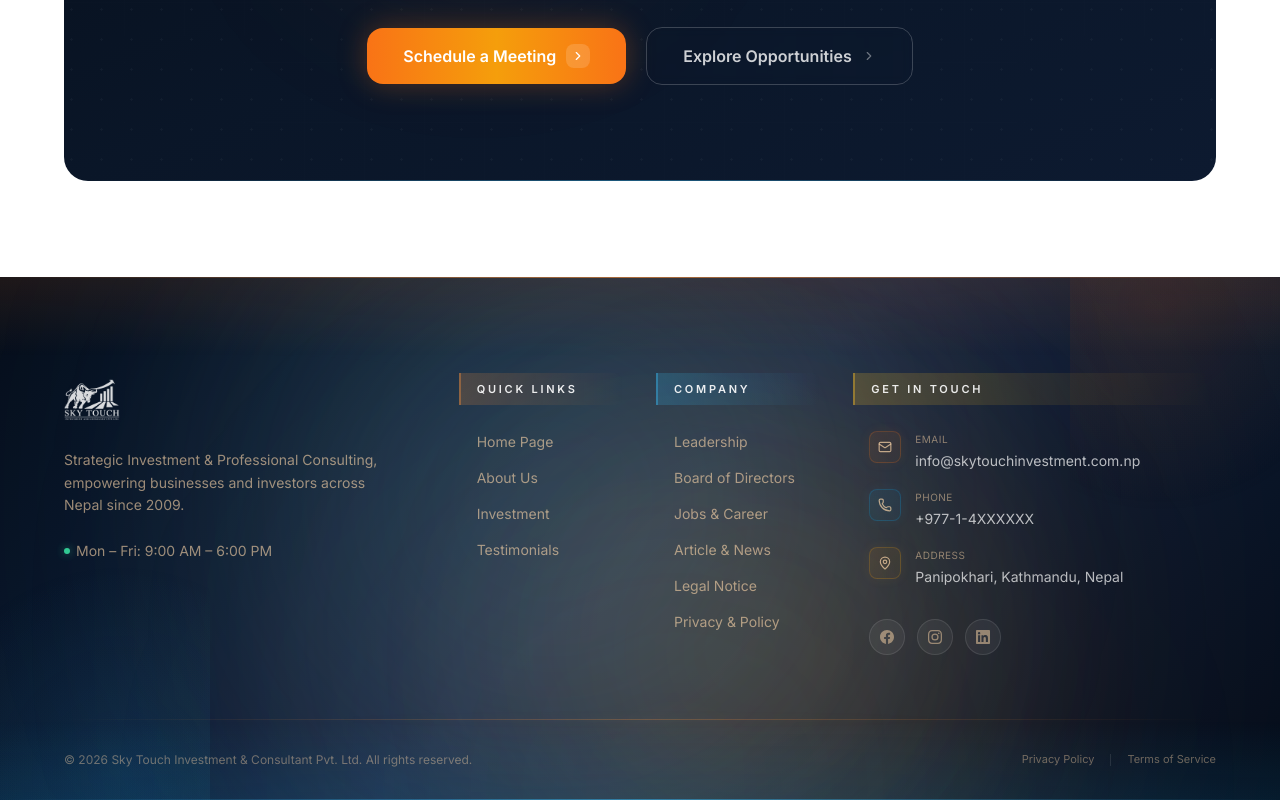
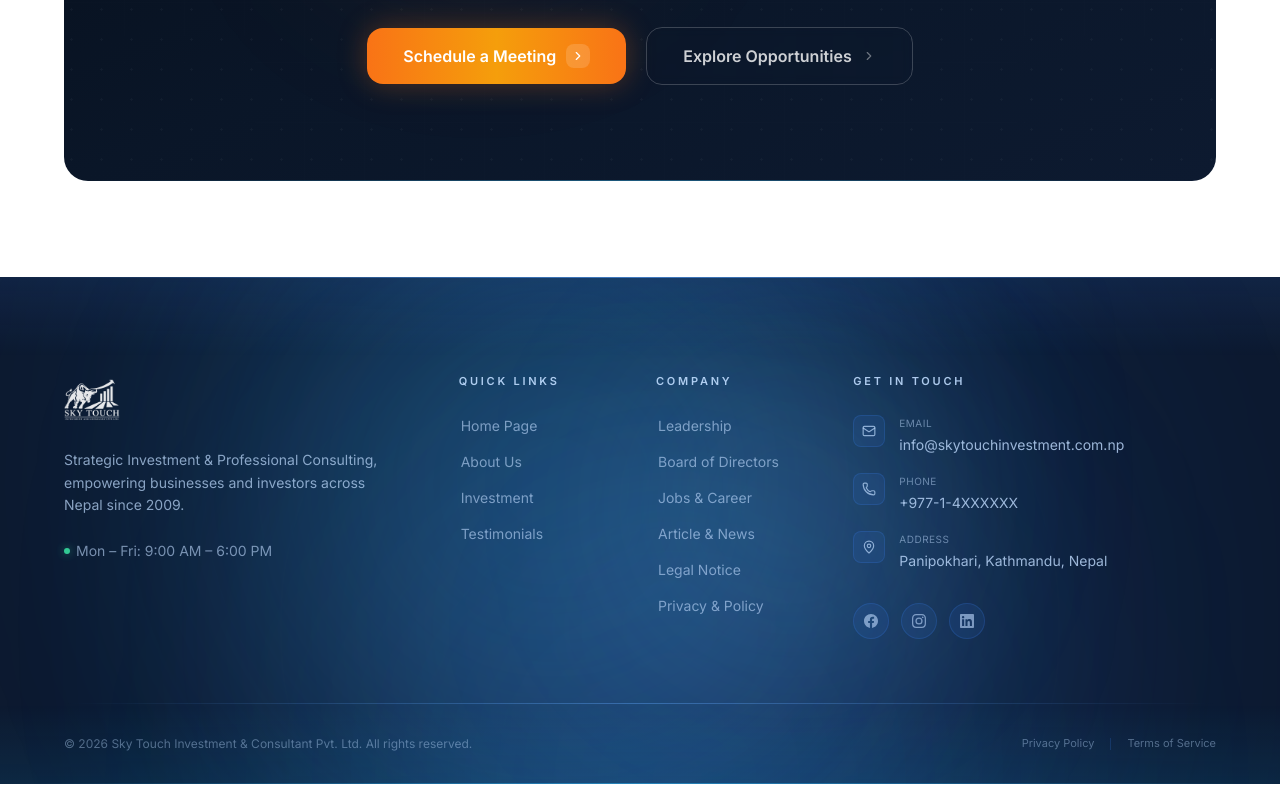
Before and after one commit to sugamQA/SkyTouchInvestment, a React (Vite) app in the folder frontend/: page /boards in a window 1280 px wide. Shown: the part 3013-3813 px from the top of the page. Built offline with nearby package versions, Linux system fonts and the light colour scheme.

Commit message:
refactor: revert to solid blue bg, blue-toned text, no gradient

```diff
--- a/frontend/src/components/Footer.jsx
+++ b/frontend/src/components/Footer.jsx
@@ -40,61 +40,28 @@ const socialLinks = [
 
 export default function Footer() {
   return (
-    <footer className="relative z-10 overflow-hidden text-white" style={{ background: 'linear-gradient(135deg, #060e1a 0%, #0b1a30 30%, #112240 50%, #0b1a30 70%, #060e1a 100%)' }}>
+    <footer className="relative z-10 overflow-hidden bg-[#0d1a30] text-white">
       <div className="absolute inset-0 overflow-hidden pointer-events-none">
-        <div className="absolute top-0 left-1/4 w-[700px] h-[700px] bg-orange-500/20 rounded-full blur-[150px] animate-pulse" />
-        <div className="absolute bottom-0 right-1/3 w-[600px] h-[600px] bg-sky-400/20 rounded-full blur-[140px] animate-pulse" style={{ animationDuration: '6s' }} />
-        <div className="absolute top-1/3 right-1/4 w-[400px] h-[400px] bg-amber-400/15 rounded-full blur-[120px] animate-pulse" style={{ animationDuration: '8s' }} />
-        <div className="absolute top-1/2 left-1/3 w-[500px] h-[500px] bg-blue-500/10 rounded-full blur-[150px]" />
-        <div className="absolute bottom-1/4 left-1/2 w-[300px] h-[300px] bg-orange-400/12 rounded-full blur-[100px] animate-pulse" style={{ animationDuration: '9s' }} />
-
-        <div className="absolute inset-x-0 top-0 h-px bg-gradient-to-r from-transparent via-orange-400/60 to-transparent" />
+        <div className="absolute top-0 left-1/4 w-[700px] h-[700px] bg-blue-500/25 rounded-full blur-[150px] animate-pulse" />
+        <div className="absolute bottom-0 right-1/3 w-[600px] h-[600px] bg-sky-400/25 rounded-full blur-[140px] animate-pulse" style={{ animationDuration: '6s' }} />
+        <div className="absolute top-1/2 left-1/3 w-[500px] h-[500px] bg-blue-400/15 rounded-full blur-[150px]" />
+        <div className="absolute bottom-1/4 left-1/2 w-[300px] h-[300px] bg-sky-300/20 rounded-full blur-[100px] animate-pulse" style={{ animationDuration: '9s' }} />
+        <div className="absolute inset-x-0 top-0 h-px bg-gradient-to-r from-transparent via-blue-400/60 to-transparent" />
         <div className="absolute inset-x-0 bottom-0 h-px bg-gradient-to-r from-transparent via-sky-400/50 to-transparent" />
-
-        <div className="absolute top-0 left-0 w-full h-40 bg-gradient-to-b from-orange-500/10 via-transparent to-transparent" />
+        <div className="absolute top-0 left-0 w-full h-40 bg-gradient-to-b from-blue-500/10 via-transparent to-transparent" />
         <div className="absolute bottom-0 left-0 w-full h-40 bg-gradient-to-t from-sky-500/10 via-transparent to-transparent" />
-
-        <div className="absolute top-0 right-0 w-[300px] h-[300px] opacity-[0.08]" style={{ background: 'radial-gradient(circle at 30% 30%, rgba(249,115,22,0.9) 0%, transparent 70%)', transform: 'translateX(30%) translateY(-20%)' }} />
-        <div className="absolute bottom-0 left-0 w-[300px] h-[300px] opacity-[0.08]" style={{ background: 'radial-gradient(circle at 70% 70%, rgba(56,189,248,0.9) 0%, transparent 70%)', transform: 'translateX(-30%) translateY(20%)' }} />
-
-        <svg className="absolute inset-0 w-full h-full opacity-[0.025]" viewBox="0 0 1440 800" preserveAspectRatio="none">
+        <svg className="absolute inset-0 w-full h-full opacity-[0.02]" viewBox="0 0 1440 800" preserveAspectRatio="none">
           <defs>
-            <linearGradient id="curve1" x1="0" y1="0" x2="1" y2="0">
-              <stop offset="0%" stopColor="#f97316" stopOpacity="0" />
-              <stop offset="30%" stopColor="#f97316" stopOpacity="0.3" />
-              <stop offset="70%" stopColor="#f97316" stopOpacity="0.3" />
-              <stop offset="100%" stopColor="#f97316" stopOpacity="0" />
-            </linearGradient>
-            <linearGradient id="curve2" x1="0" y1="0" x2="1" y2="0">
-              <stop offset="0%" stopColor="#38bdf8" stopOpacity="0" />
-              <stop offset="30%" stopColor="#38bdf8" stopOpacity="0.2" />
-              <stop offset="70%" stopColor="#38bdf8" stopOpacity="0.2" />
-              <stop offset="100%" stopColor="#38bdf8" stopOpacity="0" />
-            </linearGradient>
-            <linearGradient id="curve3" x1="0" y1="0" x2="1" y2="0">
-              <stop offset="0%" stopColor="#fbbf24" stopOpacity="0" />
-              <stop offset="40%" stopColor="#fbbf24" stopOpacity="0.15" />
-              <stop offset="60%" stopColor="#fbbf24" stopOpacity="0.15" />
-              <stop offset="100%" stopColor="#fbbf24" stopOpacity="0" />
-            </linearGradient>
             <pattern id="footer-dots" x="0" y="0" width="24" height="24" patternUnits="userSpaceOnUse">
-              <circle cx="12" cy="12" r="0.6" fill="white" opacity="0.25" />
+              <circle cx="12" cy="12" r="0.6" fill="white" opacity="0.3" />
             </pattern>
             <pattern id="footer-grid" width="50" height="50" patternUnits="userSpaceOnUse">
-              <path d="M 50 0 L 0 0 0 50" fill="none" stroke="white" strokeWidth="0.3" opacity="0.4" />
+              <path d="M 50 0 L 0 0 0 50" fill="none" stroke="white" strokeWidth="0.3" opacity="0.5" />
             </pattern>
           </defs>
-          <path d="M -100 200 Q 300 50 600 180 T 1400 120" stroke="url(#curve1)" strokeWidth="1.5" fill="none" opacity="0.6" />
-          <path d="M -100 250 Q 350 100 650 230 T 1400 170" stroke="url(#curve1)" strokeWidth="0.8" fill="none" opacity="0.4" />
-          <path d="M -100 400 Q 400 250 700 380 T 1500 320" stroke="url(#curve2)" strokeWidth="1.2" fill="none" opacity="0.5" />
-          <path d="M -100 450 Q 450 300 750 430 T 1500 370" stroke="url(#curve2)" strokeWidth="0.6" fill="none" opacity="0.3" />
-          <path d="M -100 600 Q 500 450 800 580 T 1500 520" stroke="url(#curve3)" strokeWidth="1" fill="none" opacity="0.4" />
           <rect width="100%" height="100%" fill="url(#footer-grid)" />
           <rect width="100%" height="100%" fill="url(#footer-dots)" />
         </svg>
-
-        <div className="absolute top-0 right-0 w-[300px] h-[300px] opacity-[0.04]" style={{ background: 'radial-gradient(circle at 30% 30%, rgba(249,115,22,0.8) 0%, transparent 70%)', transform: 'translateX(30%) translateY(-20%)' }} />
-        <div className="absolute bottom-0 left-0 w-[300px] h-[300px] opacity-[0.04]" style={{ background: 'radial-gradient(circle at 70% 70%, rgba(56,189,248,0.8) 0%, transparent 70%)', transform: 'translateX(-30%) translateY(20%)' }} />
       </div>
 
       <div className="max-w-[1440px] mx-auto px-6 md:px-16 pt-24 pb-8 relative">
@@ -102,13 +69,13 @@ export default function Footer() {
           <div className="lg:col-span-4">
             <picture>
               <source srcSet="/logo.webp" type="image/webp" />
-              <img src="/logo-sm.jpg" alt="SkyTouch" className="h-14 w-auto mb-5 brightness-0 invert opacity-85" loading="lazy" />
+              <img src="/logo-sm.jpg" alt="SkyTouch" className="h-14 w-auto mb-5 brightness-0 invert opacity-90" loading="lazy" />
             </picture>
-            <p className="text-sm text-orange-200/60 leading-relaxed mb-6 max-w-xs">
+            <p className="text-sm text-blue-200/70 leading-relaxed mb-6 max-w-xs">
               Strategic Investment & Professional Consulting, empowering businesses and investors across Nepal since 2009.
             </p>
             <div className="flex items-center gap-3 text-sm">
-              <span className="inline-flex items-center gap-1.5 text-orange-200/60">
+              <span className="inline-flex items-center gap-1.5 text-blue-200/60">
                 <span className="w-1.5 h-1.5 rounded-full bg-emerald-400 animate-pulse shadow-[0_0_8px_rgba(52,211,153,0.6)]" />
                 Mon – Fri: 9:00 AM – 6:00 PM
               </span>
@@ -116,12 +83,12 @@ export default function Footer() {
           </div>
 
           <div className="lg:col-span-2">
-            <h4 className="text-[11px] tracking-[0.25em] font-bold text-white/90 mb-6 uppercase bg-gradient-to-r from-orange-400/20 to-transparent pl-4 py-2 rounded-r-lg border-l-2 border-orange-400/50">Quick Links</h4>
-            <ul className="space-y-3 pl-4">
+            <h4 className="text-[11px] tracking-[0.25em] font-bold text-blue-200/90 mb-6 uppercase">Quick Links</h4>
+            <ul className="space-y-3">
               {quickLinks.map((link) => (
                 <li key={link.path}>
-                  <Link to={link.path} className="group inline-flex items-center gap-2 text-sm text-orange-200/60 hover:text-orange-300 transition-colors">
-                    <ChevronRight size={10} className="text-orange-400/0 group-hover:text-orange-400 transition-all -ml-4 group-hover:ml-0" />
+                  <Link to={link.path} className="group inline-flex items-center gap-2 text-sm text-blue-200/60 hover:text-sky-300 transition-colors">
+                    <ChevronRight size={10} className="text-sky-400/0 group-hover:text-sky-400 transition-all -ml-4 group-hover:ml-0" />
                     {link.label}
                   </Link>
                 </li>
@@ -130,11 +97,11 @@ export default function Footer() {
           </div>
 
           <div className="lg:col-span-2">
-            <h4 className="text-[11px] tracking-[0.25em] font-bold text-white/90 mb-6 uppercase bg-gradient-to-r from-sky-400/20 to-transparent pl-4 py-2 rounded-r-lg border-l-2 border-sky-400/50">Company</h4>
-            <ul className="space-y-3 pl-4">
+            <h4 className="text-[11px] tracking-[0.25em] font-bold text-blue-200/90 mb-6 uppercase">Company</h4>
+            <ul className="space-y-3">
               {companyLinks.map((link) => (
                 <li key={link.path}>
-                  <Link to={link.path} className="group inline-flex items-center gap-2 text-sm text-orange-200/60 hover:text-sky-300 transition-colors">
+                  <Link to={link.path} className="group inline-flex items-center gap-2 text-sm text-blue-200/60 hover:text-sky-300 transition-colors">
                     <ChevronRight size={10} className="text-sky-400/0 group-hover:text-sky-400 transition-all -ml-4 group-hover:ml-0" />
                     {link.label}
                   </Link>
@@ -144,43 +111,43 @@ export default function Footer() {
           </div>
 
           <div className="lg:col-span-4">
-            <h4 className="text-[11px] tracking-[0.25em] font-bold text-white/90 mb-6 uppercase bg-gradient-to-r from-amber-400/20 to-transparent pl-4 py-2 rounded-r-lg border-l-2 border-amber-400/50">Get In Touch</h4>
-            <ul className="space-y-4 pl-4">
+            <h4 className="text-[11px] tracking-[0.25em] font-bold text-blue-200/90 mb-6 uppercase">Get In Touch</h4>
+            <ul className="space-y-4">
               <li className="group">
-                <a href="mailto:info@skytouchinvestment.com.np" className="flex items-start gap-3.5 text-sm text-orange-200/70 hover:text-orange-300 transition-colors">
-                  <span className="mt-0.5 flex-shrink-0 w-8 h-8 rounded-lg bg-gradient-to-br from-orange-500/10 to-orange-500/5 border border-orange-500/20 flex items-center justify-center group-hover:bg-orange-500/20 group-hover:text-orange-400 group-hover:border-orange-500/40 transition-all shadow-[0_0_12px_rgba(249,115,22,0.08)]">
+                <a href="mailto:info@skytouchinvestment.com.np" className="flex items-start gap-3.5 text-sm text-blue-200/70 hover:text-sky-300 transition-colors">
+                  <span className="mt-0.5 flex-shrink-0 w-8 h-8 rounded-lg bg-blue-500/10 border border-blue-500/20 flex items-center justify-center group-hover:bg-blue-500/20 group-hover:text-sky-300 group-hover:border-blue-500/40 transition-all">
                     <Mail size={14} />
                   </span>
                   <span>
-                    <span className="block text-[10px] tracking-wider text-orange-200/50 uppercase mb-0.5">Email</span>
-                    <span className="text-white/70 group-hover:text-orange-300 transition-colors">info@skytouchinvestment.com.np</span>
+                    <span className="block text-[10px] tracking-wider text-blue-200/50 uppercase mb-0.5">Email</span>
+                    <span className="text-blue-200/80 group-hover:text-sky-300 transition-colors">info@skytouchinvestment.com.np</span>
                   </span>
                 </a>
               </li>
               <li className="group">
-                <a href="tel:+977-1-4XXXXXX" className="flex items-start gap-3.5 text-sm text-orange-200/70 hover:text-sky-300 transition-colors">
-                  <span className="mt-0.5 flex-shrink-0 w-8 h-8 rounded-lg bg-gradient-to-br from-sky-500/10 to-sky-500/5 border border-sky-500/20 flex items-center justify-center group-hover:bg-sky-500/20 group-hover:text-sky-400 group-hover:border-sky-500/40 transition-all shadow-[0_0_12px_rgba(56,189,248,0.08)]">
+                <a href="tel:+977-1-4XXXXXX" className="flex items-start gap-3.5 text-sm text-blue-200/70 hover:text-sky-300 transition-colors">
+                  <span className="mt-0.5 flex-shrink-0 w-8 h-8 rounded-lg bg-blue-500/10 border border-blue-500/20 flex items-center justify-center group-hover:bg-blue-500/20 group-hover:text-sky-300 group-hover:border-blue-500/40 transition-all">
                     <Phone size={14} />
                   </span>
                   <span>
-                    <span className="block text-[10px] tracking-wider text-orange-200/50 uppercase mb-0.5">Phone</span>
-                    <span className="text-white/70 group-hover:text-sky-300 transition-colors">+977-1-4XXXXXX</span>
+                    <span className="block text-[10px] tracking-wider text-blue-200/50 uppercase mb-0.5">Phone</span>
+                    <span className="text-blue-200/80 group-hover:text-sky-300 transition-colors">+977-1-4XXXXXX</span>
                   </span>
                 </a>
               </li>
               <li className="group">
-                <span className="flex items-start gap-3.5 text-sm text-orange-200/70">
-                  <span className="mt-0.5 flex-shrink-0 w-8 h-8 rounded-lg bg-gradient-to-br from-amber-500/10 to-amber-500/5 border border-amber-500/20 flex items-center justify-center group-hover:bg-amber-500/20 group-hover:text-amber-400 group-hover:border-amber-500/40 transition-all shadow-[0_0_12px_rgba(251,191,36,0.08)]">
+                <span className="flex items-start gap-3.5 text-sm text-blue-200/70">
+                  <span className="mt-0.5 flex-shrink-0 w-8 h-8 rounded-lg bg-blue-500/10 border border-blue-500/20 flex items-center justify-center group-hover:bg-blue-500/20 group-hover:text-sky-300 group-hover:border-blue-500/40 transition-all">
                     <MapPin size={14} />
                   </span>
                   <span>
-                    <span className="block text-[10px] tracking-wider text-orange-200/50 uppercase mb-0.5">Address</span>
-                    <span className="text-white/70">Panipokhari, Kathmandu, Nepal</span>
+                    <span className="block text-[10px] tracking-wider text-blue-200/50 uppercase mb-0.5">Address</span>
+                    <span className="text-blue-200/80">Panipokhari, Kathmandu, Nepal</span>
                   </span>
                 </span>
               </li>
             </ul>
-            <div className="flex gap-3 mt-8 pl-4">
+            <div className="flex gap-3 mt-8">
               {socialLinks.map((s) => (
                 <a
                   key={s.label}
@@ -188,7 +155,7 @@ export default function Footer() {
                   target="_blank"
                   rel="noreferrer"
                   aria-label={s.label}
-                  className={`w-9 h-9 rounded-full bg-white/5 flex items-center justify-center text-orange-200/50 ${s.color} transition-all duration-300 hover:scale-110 border border-white/10 hover:border-white/20`}
+                  className={`w-9 h-9 rounded-full bg-blue-500/10 flex items-center justify-center text-blue-200/60 ${s.color} transition-all duration-300 hover:scale-110 border border-blue-500/20 hover:border-blue-500/40`}
                 >
                   <svg viewBox="0 0 24 24" fill="currentColor" className="w-3.5 h-3.5">
                     <path d={s.path} />
@@ -200,16 +167,15 @@ export default function Footer() {
         </div>
 
         <div className="relative pt-8">
-          <div className="absolute inset-x-0 top-0 h-px bg-gradient-to-r from-transparent via-orange-400/25 to-transparent" />
-          <div className="absolute inset-x-[20%] top-0 h-[1px] bg-gradient-to-r from-orange-400/0 via-orange-400/15 to-orange-400/0 blur-sm" />
+          <div className="absolute inset-x-0 top-0 h-px bg-gradient-to-r from-transparent via-blue-400/40 to-transparent" />
           <div className="flex flex-col md:flex-row justify-between items-center gap-4">
-            <p className="text-xs text-orange-200/40">
+            <p className="text-xs text-blue-200/40">
               &copy; {new Date().getFullYear()} Sky Touch Investment & Consultant Pvt. Ltd. All rights reserved.
             </p>
             <div className="flex items-center gap-4 text-[11px]">
-              <Link to="/terms" className="text-orange-200/40 hover:text-orange-300 transition-colors">Privacy Policy</Link>
-              <span className="w-px h-3 bg-white/10" />
-              <Link to="/terms" className="text-orange-200/40 hover:text-orange-300 transition-colors">Terms of Service</Link>
+              <Link to="/terms" className="text-blue-200/40 hover:text-sky-300 transition-colors">Privacy Policy</Link>
+              <span className="w-px h-3 bg-blue-500/20" />
+              <Link to="/terms" className="text-blue-200/40 hover:text-sky-300 transition-colors">Terms of Service</Link>
             </div>
           </div>
         </div>
```
